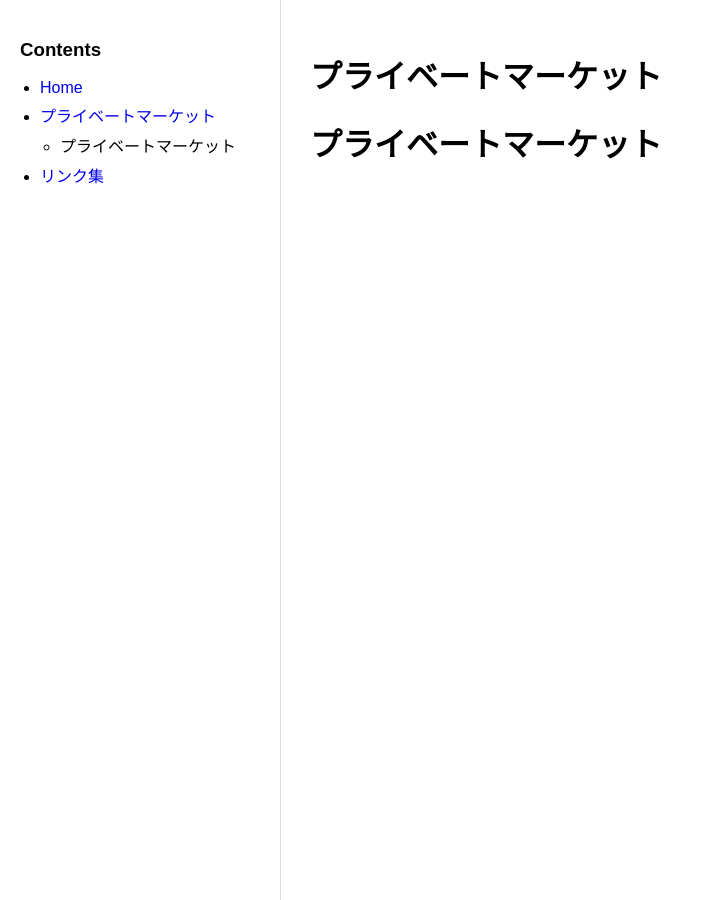
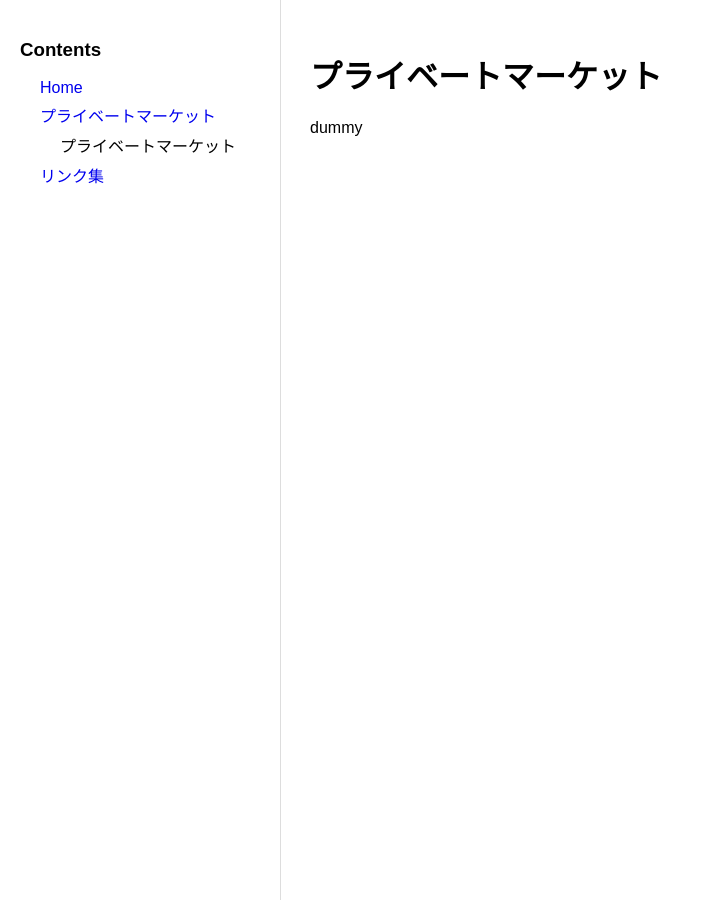
Before and after one commit to Naoki-Yamamoto-codes/finance, a Jekyll site: the page built from _contents/private_markets/index.md, in a window 1280 px wide. Shown: the whole page, without its empty margins (0-702 px from the left). Built offline with Jekyll 4.4.1, drawn with Linux system fonts in a browser that asks for light colours.

Commit message:
fix layout

```diff
--- a/_contents/private_markets/index.md
+++ b/_contents/private_markets/index.md
@@ -4,4 +4,4 @@ title: プライベートマーケット
 permalink: /contents/private_markets/
 ---
 
-# プライベートマーケット
+dummy
--- a/_layouts/default.html
+++ b/_layouts/default.html
@@ -33,6 +33,7 @@
     }
 
     .sidebar ul {
+      list-style: none;
       padding-left: 20px;
     }
 
```
Also changed, not shown: _contents/links/index.md (+1 -1 lines), index.md (+2 -0 lines).
